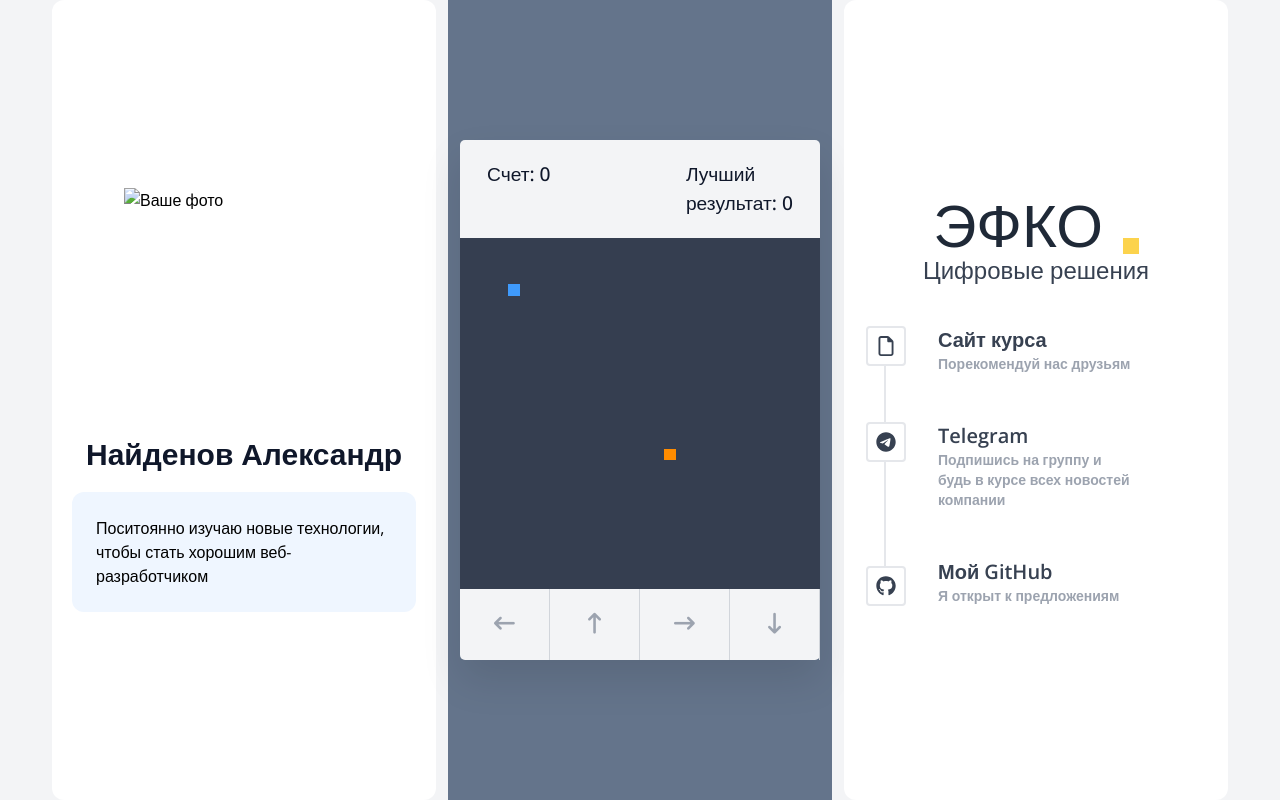
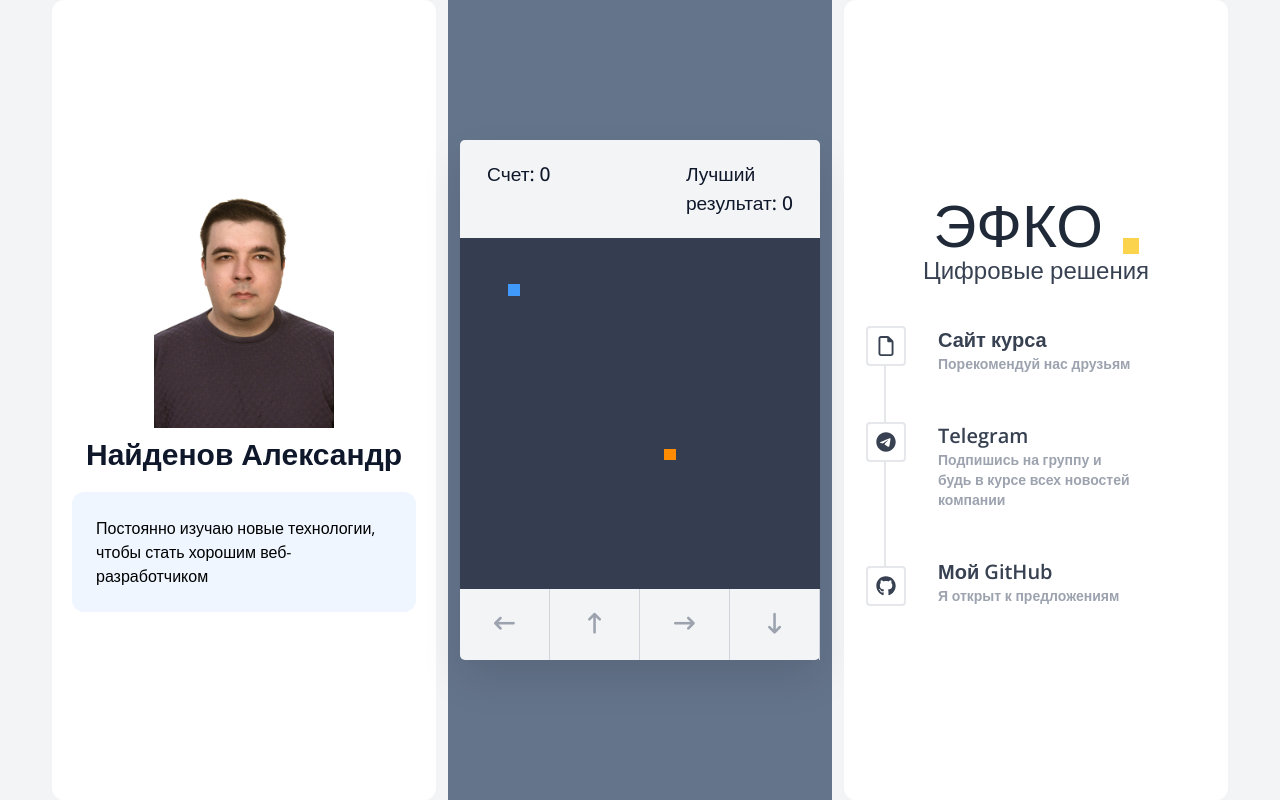
Before and after one commit to SearcherX/snakegame, a plain HTML site: page index.html in a window 1280 px wide. Drawn offline with nearby package versions, Linux system fonts and the light colour scheme.

Commit message:
исправлены ошибки в описании и пропорции фото

```diff
--- a/index.html
+++ b/index.html
@@ -33,8 +33,8 @@
           <div class="rounded-xl">
             <!-- TODO: 8. Добавить свое фото -->
             <img
-              class="w-60 h-60"
-              src="img/my_avatar.jpeg"
+              class="w-46 h-60"
+              src="img/my_avatar.jpg"
               alt="Ваше фото"
             />
           </div>
@@ -44,7 +44,7 @@
 
         <!-- TODO: 10. Добавить информацию о себе -->
         <div class="bg-blue-50 w-full rounded-xl p-6">
-          Поситоянно изучаю новые технологии, чтобы стать хорошим веб-разработчиком
+          Постоянно изучаю новые технологии, чтобы стать хорошим веб-разработчиком
         </div>
       </div>
 
```
